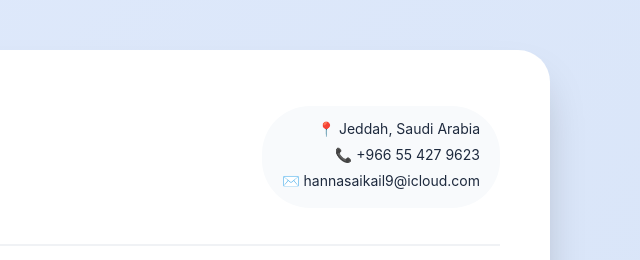
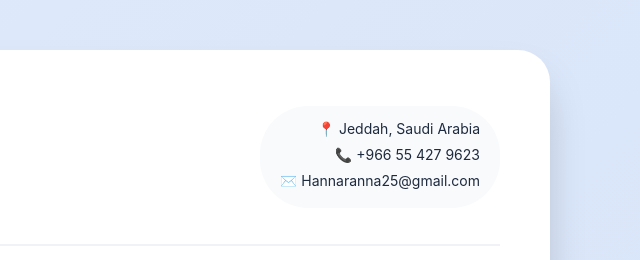
Before and after one commit to mzaki2/cv, a plain HTML site: page index.html in a window 1280 px wide. Shown: the top 260 px of the page, 640-1280 px from the left. Drawn offline with Linux system fonts and the light colour scheme.

Commit message:
Add files via upload

```diff
--- a/index.html
+++ b/index.html
@@ -272,7 +272,7 @@
             <div class="contact-info">
                 <p>📍 Jeddah, Saudi Arabia</p>
                 <p>📞 +966 55 427 9623</p>
-                <p>✉️ hannasaikail9@icloud.com</p>
+                <p>✉️ Hannaranna25@gmail.com</p>
             </div>
         </div>
 
```
